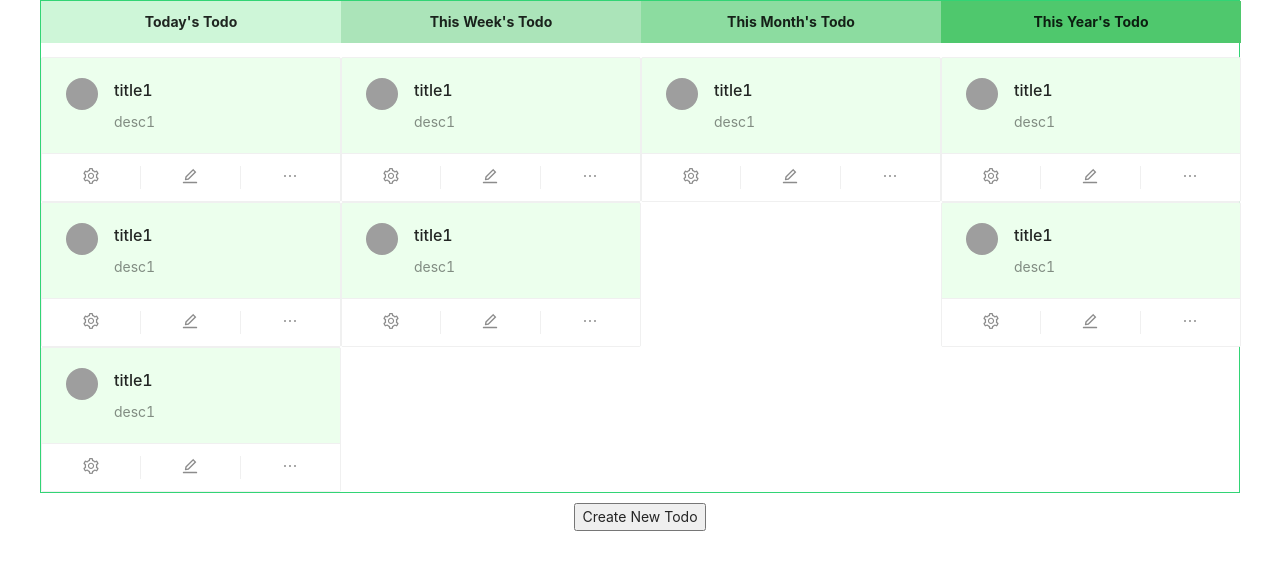
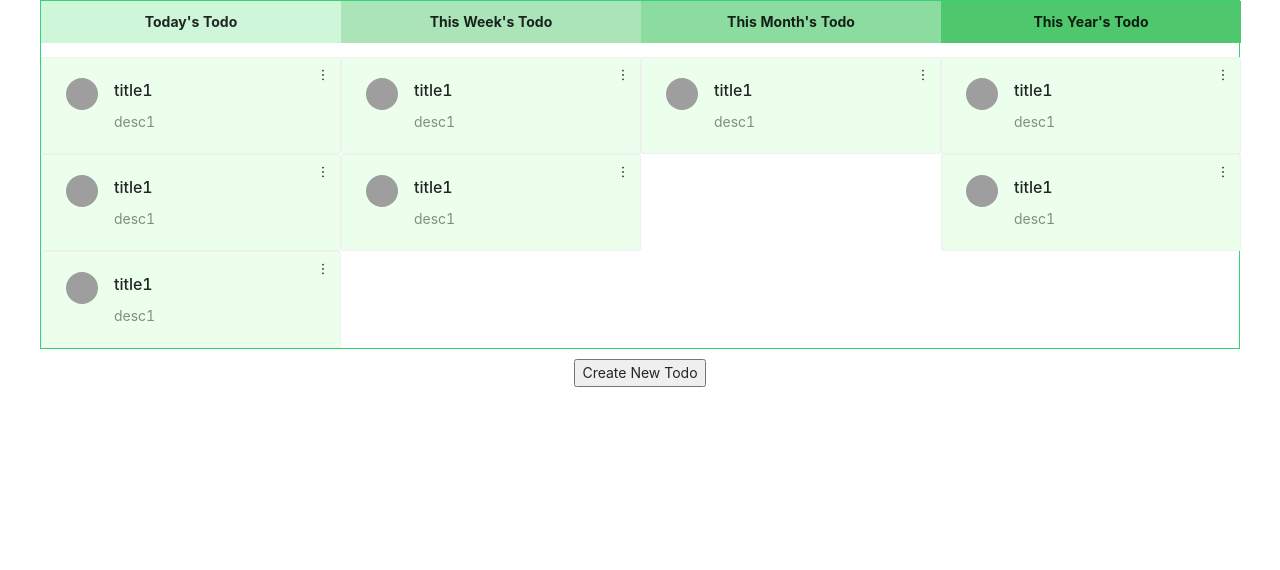
Before and after one commit to bora001/react-board, a React (Create React App) app: page / in a window 1280 px wide. Shown: the top 570 px of the page. Built offline with nearby package versions, Linux system fonts and the light colour scheme; grey boxes are pictures that could not be loaded.

Commit message:
add card edit mode

```diff
--- a/src/component/TodoCard.tsx
+++ b/src/component/TodoCard.tsx
@@ -1,33 +1,66 @@
 import {
   EditOutlined,
-  EllipsisOutlined,
-  SettingOutlined,
+  DeleteOutlined,
+  MoreOutlined,
+  CloseOutlined,
+  MenuOutlined,
 } from "@ant-design/icons";
 import "antd/dist/antd.css";
 import { StyledCard } from "../style/style";
 import { Avatar, Card } from "antd";
 import { dragItem, TodoType } from "../store/store";
-import { useRecoilState, useRecoilValue } from "recoil";
+import { useRecoilValue, useSetRecoilState } from "recoil";
+import { useState } from "react";
 const { Meta } = Card;
 function TodoCard(props: { list: TodoType[] }) {
-  const [dragged, setDragged] = useRecoilState<TodoType>(dragItem);
+  const [showMenu, setShowMenu] = useState<number | null>();
+  const setDragged = useSetRecoilState<TodoType>(dragItem);
   const draglist = useRecoilValue(dragItem);
   const dragStartHandler = (id: any) => {
-    setDragged((prev) => id);
+    setDragged(id);
   };
+  const editCard = (id: number) => {
+    console.log("editt");
+  };
+  const deleteCard = (id: number) => {
+    console.log("delete");
+  };
+
   return (
     <>
       {props.list.map((item) => (
         <StyledCard
           key={item.id}
-          actions={[
-            <SettingOutlined key="setting" />,
-            <EditOutlined key="edit" />,
-            <EllipsisOutlined key="ellipsis" />,
-          ]}
-          onDragStart={(event) => dragStartHandler(item)}
+          actions={
+            showMenu == item.id
+              ? [
+                  <EditOutlined key="edit" onClick={() => editCard(item.id)} />,
+                  <DeleteOutlined
+                    key="delete"
+                    onClick={() => deleteCard(item.id)}
+                  />,
+                  <CloseOutlined
+                    key="close"
+                    onClick={() => setShowMenu(null)}
+                  />,
+                ]
+              : []
+          }
+          onDragStart={() => dragStartHandler(item)}
           draggable={true}
         >
+          {showMenu != item.id && (
+            <MoreOutlined
+              key="more"
+              onClick={() => setShowMenu(item.id)}
+              style={{
+                position: "absolute",
+                top: 0,
+                right: 0,
+                padding: "10px",
+              }}
+            />
+          )}
           <Meta
             avatar={<Avatar src="https://joeschmoe.io/api/v1/random" />}
             title={item.title}
```
